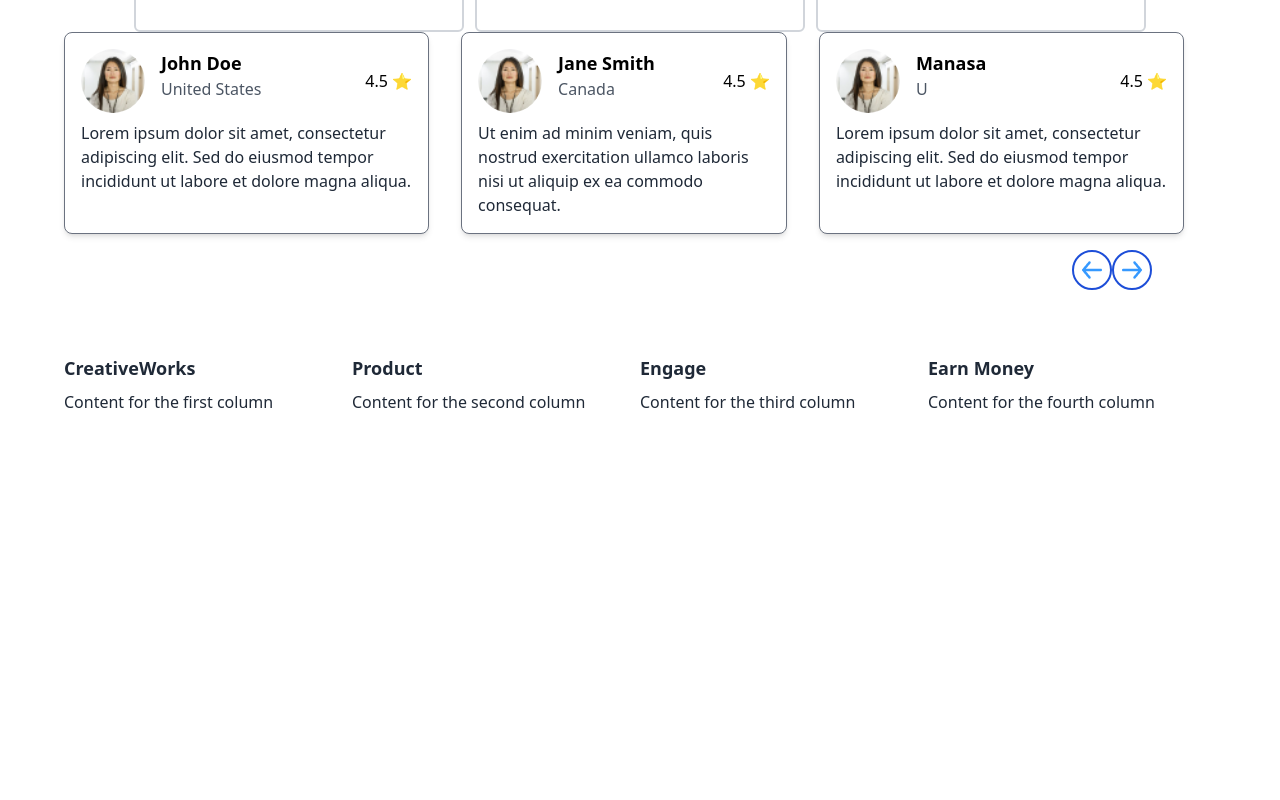
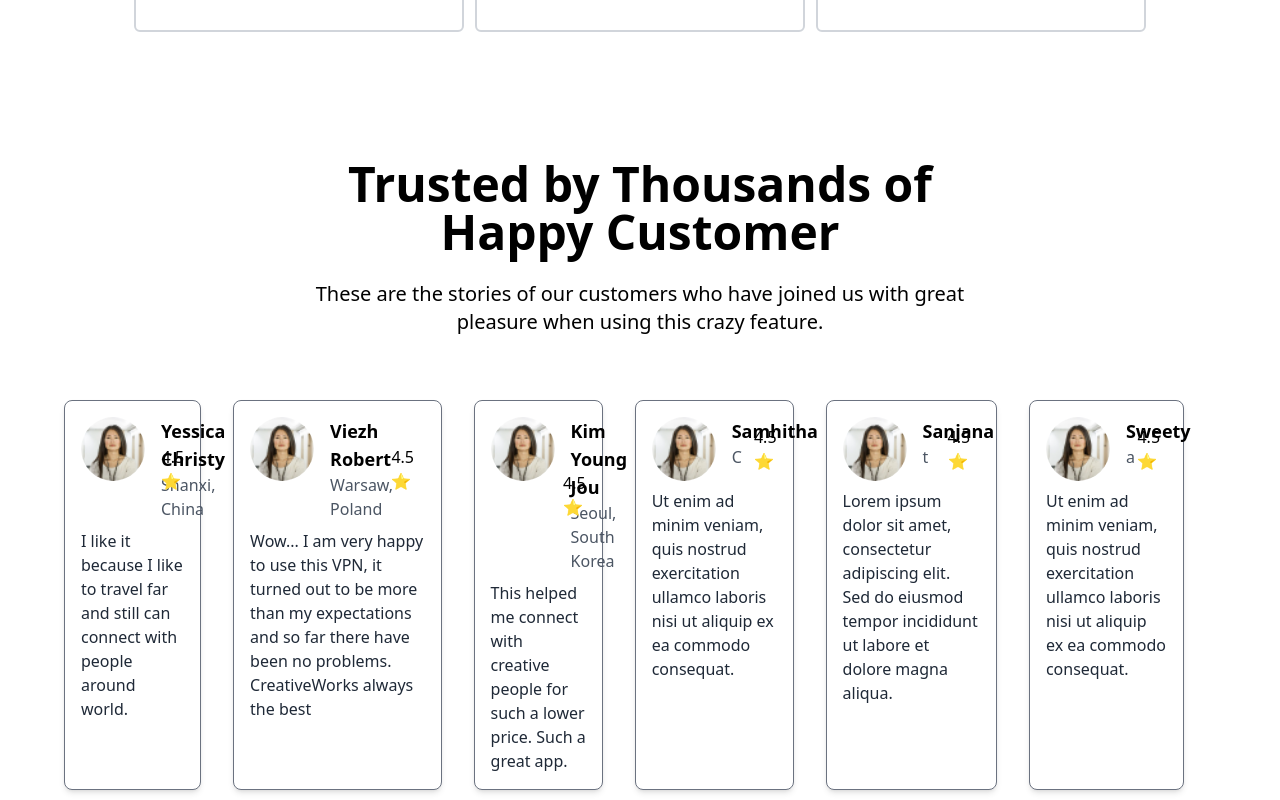
Before and after one commit to ychandana3/creativeworks, a React (Create React App) app: page / in a window 1280 px wide. Shown: the part 1600-2400 px from the top of the page. Before the commit the page ends 2142 px from the top, so only its background shows below. Built offline with nearby package versions, Linux system fonts and the light colour scheme.

Commit message:
Changed some texts
Changes in testimonial data

```diff
--- a/src/landingpage/Testimonial.js
+++ b/src/landingpage/Testimonial.js
@@ -1,12 +1,25 @@
 import React from "react";
 
-const Testimonial = ({ avatar, name, country, comment, rating = 4.5 }) => {
+const Testimonial = ({
+  avatar,
+  name,
+  country,
+  comment,
+  rating = 4.5,
+  isNextPressed,
+  isPreviousPressed,
+}) => {
   return (
-    <div className=" h-auto md:mr-8 border border-gray-500 bg-white rounded-lg shadow-md p-4 mr-16 flex flex-col transition ease-in-out delay-150  hover:-translate-y-1 hover:scale-110  duration-300 ">
+    <div
+      className={`${
+        isNextPressed != 0 ? "translate-x-" : ""
+      } h-auto md:mr-8 border border-gray-500 bg-white rounded-lg shadow-md p-4 mr-16 flex flex-col transition ease-in-out delay-150  hover:-translate-y-1 hover:scale-110  duration-300`}
+      style={{ transform: `translateX(${isNextPressed * 10}px)` }}
+    >
       <div className="flex items-center justify-between">
         <div className="flex">
           <img
-            src={process.env.PUBLIC_URL + '/avatar.png'}
+            src={process.env.PUBLIC_URL + "/avatar.png"}
             alt={name}
             className="w-16 h-16 rounded-full mr-4"
           />
@@ -15,9 +28,7 @@ const Testimonial = ({ avatar, name, country, comment, rating = 4.5 }) => {
             <p className="text-gray-600">{country}</p>
           </div>
         </div>
-        <div className="">
-          {rating} ⭐
-        </div>
+        <div className="">{rating} ⭐</div>
       </div>
       <div className="mt-2">
         <p className="text-gray-800">{comment}</p>
--- a/src/landingpage/Testimonials.js
+++ b/src/landingpage/Testimonials.js
@@ -1,33 +1,35 @@
 import React, { useState } from "react";
 import Testimonial from "./Testimonial";
 
-
 const Testimonials = () => {
   const [startIndex, setStartIndex] = useState(0);
+  const [isNextPressed, setIsNextPressed] = useState(0);
+  const [isPreviousPressed, setIsPreviousPressed] = useState(false);
+  console.log(isNextPressed);
   const testimonials = [
     {
       id: 1,
       avatar: "https://via.placeholder.com/150",
-      name: "John Doe",
-      country: "United States",
+      name: "Yessica Christy",
+      country: "Shanxi, China",
       comment:
-        "Lorem ipsum dolor sit amet, consectetur adipiscing elit. Sed do eiusmod tempor incididunt ut labore et dolore magna aliqua.",
+        "I like it because I like to travel far and still can connect with people around world.",
     },
     {
       id: 2,
       avatar: "https://via.placeholder.com/150",
-      name: "Jane Smith",
-      country: "Canada",
+      name: "Viezh Robert",
+      country: "Warsaw, Poland",
       comment:
-        "Ut enim ad minim veniam, quis nostrud exercitation ullamco laboris nisi ut aliquip ex ea commodo consequat.",
+        "Wow... I am very happy to use this VPN, it turned out to be more than my expectations and so far there have been no problems. CreativeWorks always the best",
     },
     {
       id: 3,
       avatar: "https://via.placeholder.com/150",
-        name: "Manasa",
-        country: "U",
+      name: "Kim Young Jou",
+      country: "Seoul, South Korea",
       comment:
-          "Lorem ipsum dolor sit amet, consectetur adipiscing elit. Sed do eiusmod tempor incididunt ut labore et dolore magna aliqua.",
+        "This helped me connect with creative people for such a lower price. Such a great app.",
     },
     {
       id: 4,
@@ -57,23 +59,37 @@ const Testimonials = () => {
   const handlePrev = () => {
     if (startIndex === 0) return; // Already at the beginning
     setStartIndex(startIndex - 1);
+    setIsPreviousPressed((prev) => prev - 1);
   };
 
   const handleNext = () => {
-    if (startIndex + 2 >= testimonials.length) return; // Already at the end
-    setStartIndex(startIndex + 1);
+    // if (startIndex + 2 >= testimonials.length) return; // Already at the end
+    // setStartIndex(startIndex + 1);
+    setIsNextPressed((prev) => prev + 1);
   };
 
   return (
+    <section id="testimonials">
+      <h2 className="w-full text-5xl text-center font-bold mt-32 mb-6">
+        Trusted by Thousands of <br />
+        Happy Customer
+      </h2>
+      <h3 className="w-full text-xl text-center mb-16">
+        These are the stories of our customers who have joined us with great{" "}
+        <br />
+        pleasure when using this crazy feature.
+      </h3>
       <div className="flex flex-col">
-      <div className="flex transition-transform duration-1000 delay-700 ease-in-out">
-        {testimonials.slice(startIndex, startIndex + 3).map((testimonial, index) => (
+        <div className="flex  duration-1000 delay-700 ease-in-out">
+          {testimonials.map((testimonial, index) => (
             <Testimonial
               key={index}
               avatar={testimonial.avatar}
               name={testimonial.name}
               country={testimonial.country}
               comment={testimonial.comment}
+              isNextPressed={isNextPressed}
+              isPreviousPressed={isPreviousPressed}
             />
           ))}
         </div>
@@ -82,16 +98,23 @@ const Testimonials = () => {
             className="w-10 h-10 rounded-full flex items-center justify-center border-2 border-blue-700 hover:bg-blue-700 focus:outline-none"
             onClick={handlePrev}
           >
-          <img src={process.env.PUBLIC_URL + '/leftarrow.png'} alt="My Image" />
+            <img
+              src={process.env.PUBLIC_URL + "/leftarrow.png"}
+              alt="My Image"
+            />
           </button>
           <button
             className="w-10 h-10 rounded-full flex items-center justify-center border-2 border-blue-700 hover:bg-blue-700 focus:outline-none"
             onClick={handleNext}
           >
-          <img src={process.env.PUBLIC_URL + '/rightfill.png'} alt="My Image" />
+            <img
+              src={process.env.PUBLIC_URL + "/rightfill.png"}
+              alt="My Image"
+            />
           </button>
         </div>
       </div>
+    </section>
   );
 };
 
```
Lines whose indentation alone changed are shown as unchanged.
